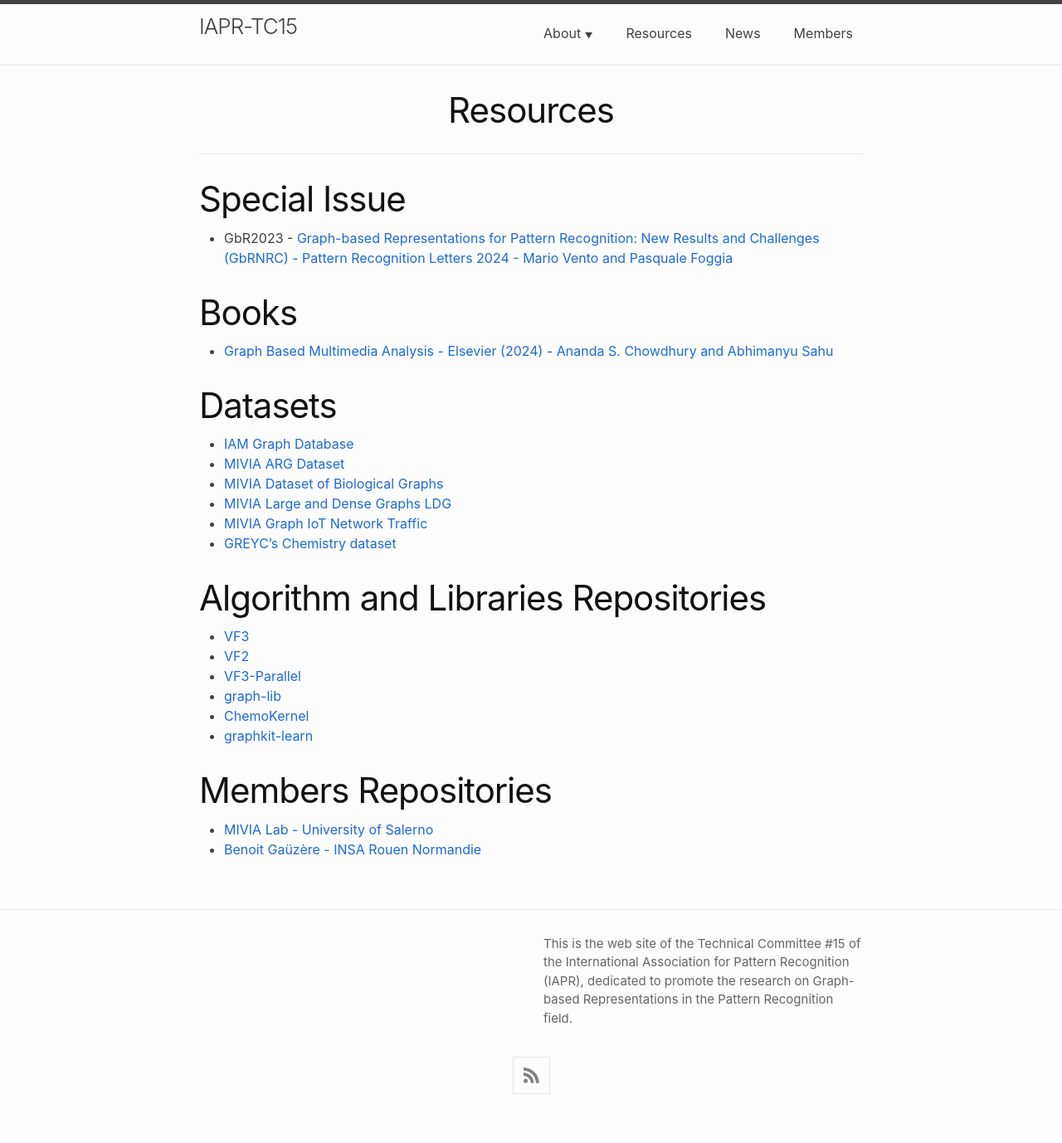
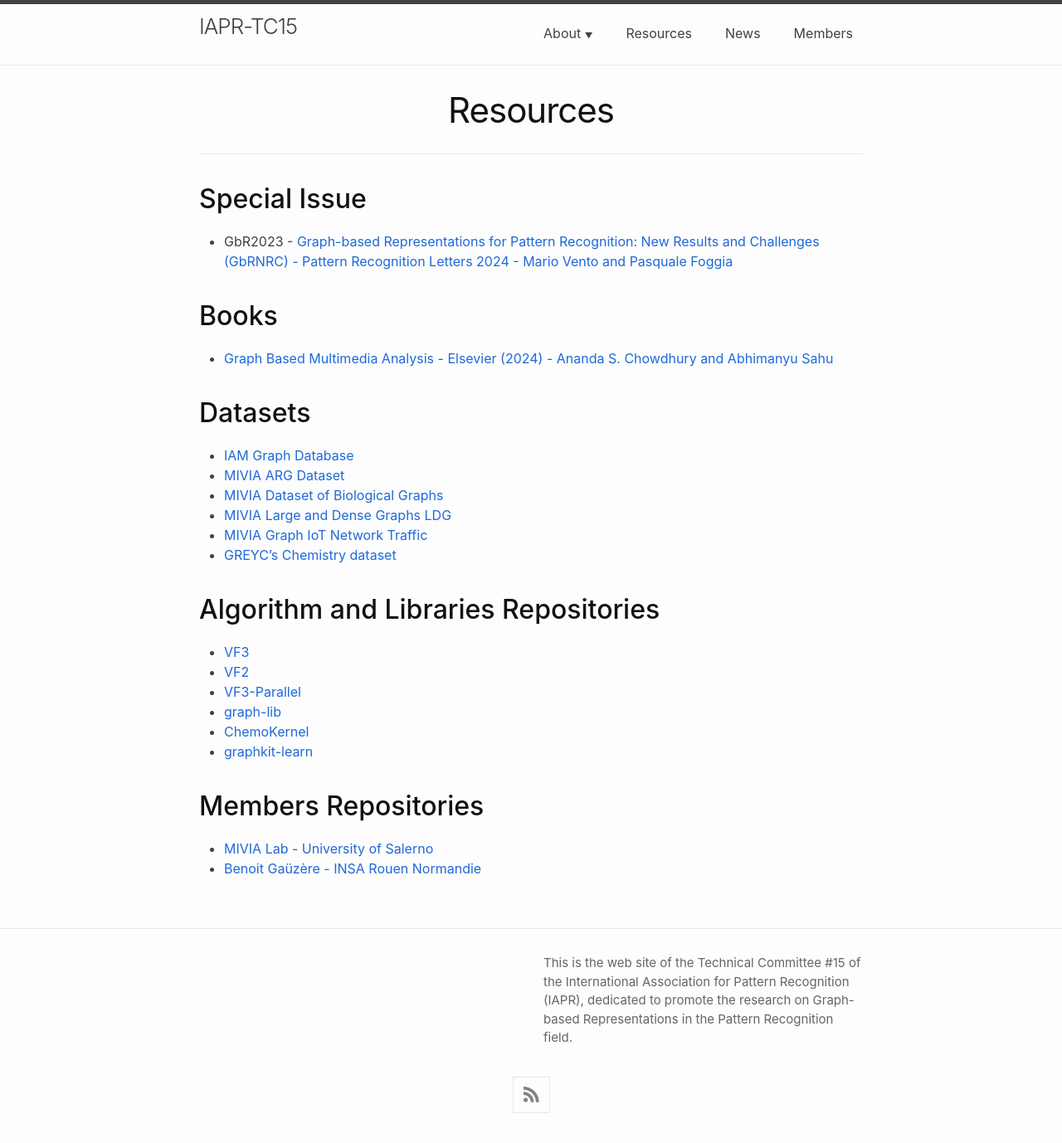
Before and after one commit to iapr-tc15/iapr-tc15.github.io, a Jekyll site: the page built from resources.md, in a window 1280 px wide. Shown: the whole page at 83% size. Built offline with Jekyll 4.4.1, drawn with Linux system fonts in a browser that asks for light colours; before the commit the page ends 1354 px from its top, so only the background shows below that.

```diff
--- a/resources.md
+++ b/resources.md
@@ -4,13 +4,13 @@ title: Resources
 permalink: /resources
 order: 4
 ---
-# Special Issue
+## Special Issue
 - GbR2023 - [Graph-based Representations for Pattern Recognition: New Results and Challenges (GbRNRC) - Pattern Recognition Letters 2024 - Mario Vento and Pasquale Foggia](https://www.sciencedirect.com/journal/pattern-recognition-letters/about/call-for-papers)
 
-# Books
+## Books
 - [Graph Based Multimedia Analysis -  Elsevier (2024) - Ananda S. Chowdhury and Abhimanyu Sahu](https://www.sciencedirect.com/book/9780443214950/graph-based-multimedia-analysis)
 
-# Datasets
+## Datasets
 - [IAM Graph Database](https://zenodo.org/records/13763793)
 - [MIVIA ARG Dataset](https://zenodo.org/records/11204020)
 - [MIVIA Dataset of Biological Graphs](https://zenodo.org/records/11207610)
@@ -18,7 +18,7 @@ order: 4
 - [MIVIA Graph IoT Network Traffic](https://mivia.unisa.it/datasets/iot-network-analysis/)
 - [GREYC's Chemistry dataset](https://lucbrun.ensicaen.fr/CHEMISTRY/)
 
-# Algorithm and Libraries Repositories
+## Algorithm and Libraries Repositories
 - [VF3](https://github.com/MiviaLab/vf3lib)
 - [VF2](https://github.com/MiviaLab/vf2lib)
 - [VF3-Parallel](https://github.com/MiviaLab/vf3-parallel)
@@ -26,6 +26,6 @@ order: 4
 - [ChemoKernel](https://github.com/bgauzere/ChemoKernel)
 - [graphkit-learn](https://github.com/jajupmochi/graphkit-learn)
 
-# Members Repositories
+## Members Repositories
 - [MIVIA Lab - University of Salerno](https://github.com/MiviaLab)
 - [Benoit Gaüzère -  INSA Rouen Normandie](https://github.com/bgauzere)
```
